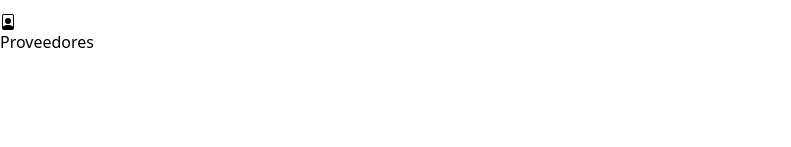
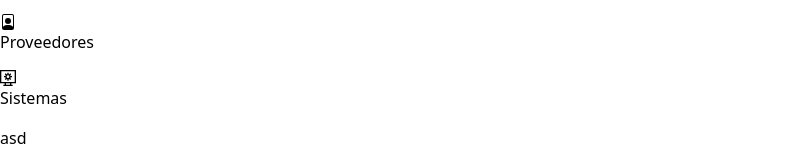
Before and after one commit to samue1975/monitoreo-front, a React (Vite) app: page /Sistemas in a window 1280 px wide. Shown: the part 942-1089 px from the top of the page, without its empty margins (0-791 px from the left). Before the commit the page ends 1012 px from the top, so only its background shows below. Built offline with nearby package versions, Linux system fonts and the light colour scheme.

Commit message:
Se agrego sistema

```diff
--- a/src/App.jsx
+++ b/src/App.jsx
@@ -10,6 +10,7 @@ import Details from "./Components/Details";
 import FormTable2 from "./Components/FormTable2";
 import AddProveedores from "./Components/tablesPost/AddProveedores";
 import Proveedores from "./Pages/Proveedores";
+import Sistemas from "./Pages/Sistemas";
 
 function App() {
   const [open, setOpen] = useState(false);
@@ -75,7 +76,10 @@ function App() {
               />
             }
           />
-          <Route path="/AddMaterial" element={<FormTable setSuccess={setSuccess} />} />
+          <Route
+            path="/AddMaterial"
+            element={<FormTable setSuccess={setSuccess} />}
+          />
           <Route path="/Catalogo/:id" element={<Details />} />
 
           {/*INVENTARIO */}
@@ -83,9 +87,17 @@ function App() {
           <Route path="/AddInventario" element={<AddInventario />} />
 
           {/*PROVEEDORES*/}
-          <Route path="/AddProveedores" element={<AddProveedores setSuccess={setSuccess} />} />
-          <Route path="/Proveedores" element={<Proveedores success={success}
-            setSuccess={setSuccess} />} />
+          <Route
+            path="/AddProveedores"
+            element={<AddProveedores setSuccess={setSuccess} />}
+          />
+          <Route
+            path="/Proveedores"
+            element={<Proveedores success={success} setSuccess={setSuccess} />}
+          />
+
+          {/* SISTEMAS */}
+          <Route path="/Sistemas" element={<Sistemas />} />
         </Routes>
       </div>
     </>
--- a/src/Components/Nav.jsx
+++ b/src/Components/Nav.jsx
@@ -3,6 +3,7 @@ import { Link } from "react-router-dom";
 import { BiCategory, BiHome, BiSolidTag } from "react-icons/bi";
 import { CgToolbox } from "react-icons/cg";
 import { BsFilePerson } from "react-icons/bs";
+import { GrSystem } from "react-icons/gr";
 
 // eslint-disable-next-line react/prop-types
 const Nav = ({ toggle, color, move, bgcolor }) => {
@@ -44,6 +45,13 @@ const Nav = ({ toggle, color, move, bgcolor }) => {
               option={toggle}
             />
           </Link>
+          <Link to={"/Sistemas"}>
+            <NavButtons
+              icon={<GrSystem />}
+              title={"Sistemas"}
+              option={toggle}
+            />
+          </Link>
         </div>
       </div>
       {/* FONDO NEGRO CON OPACIDAD */}
--- /dev/null
+++ b/src/Pages/Sistemas.jsx
@@ -0,0 +1,9 @@
+const Sistemas = () => {
+  return (
+    <div className="col-span-5 pt-8">
+      <div>asd</div>
+    </div>
+  );
+};
+
+export default Sistemas;
```
